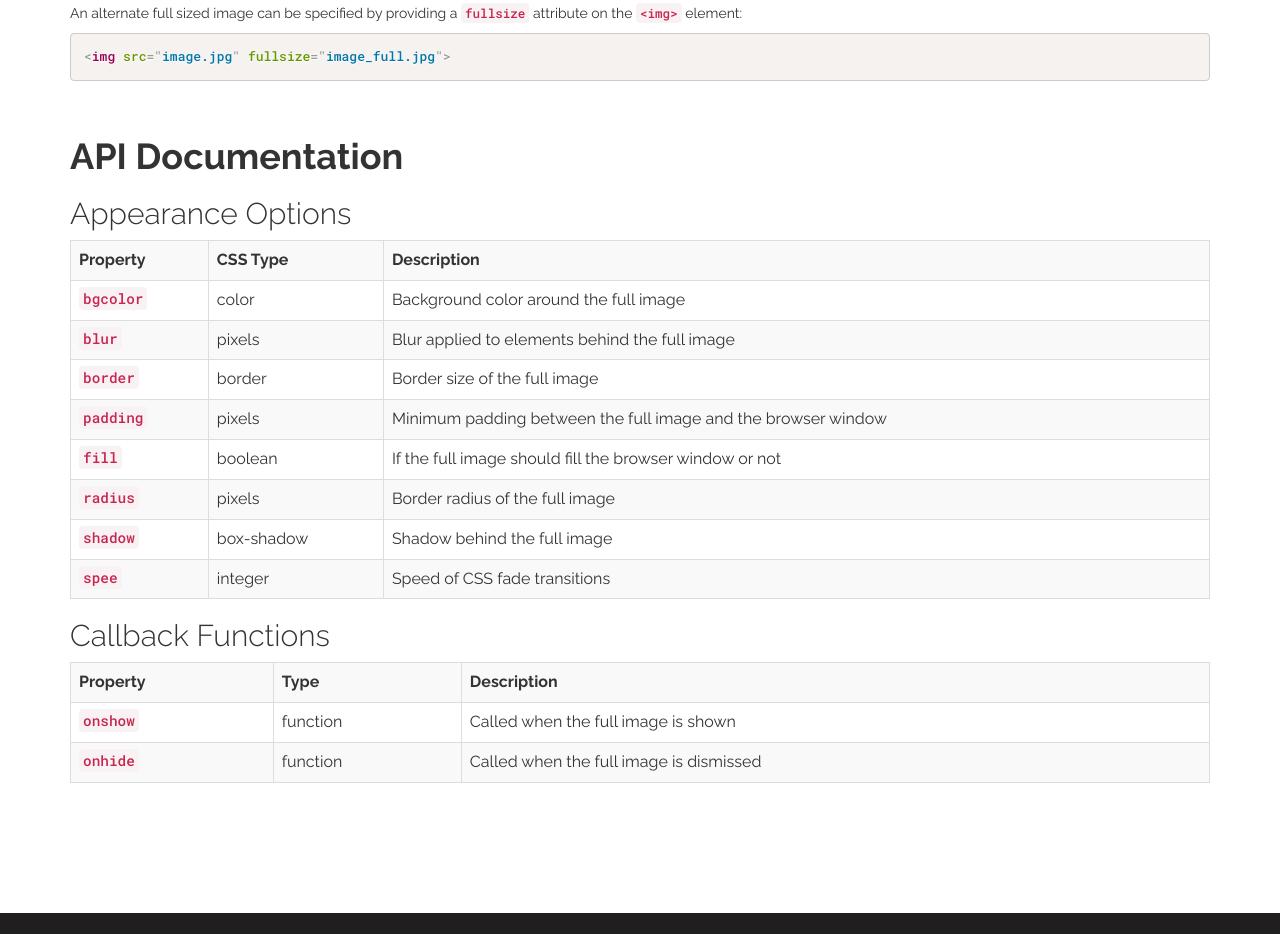
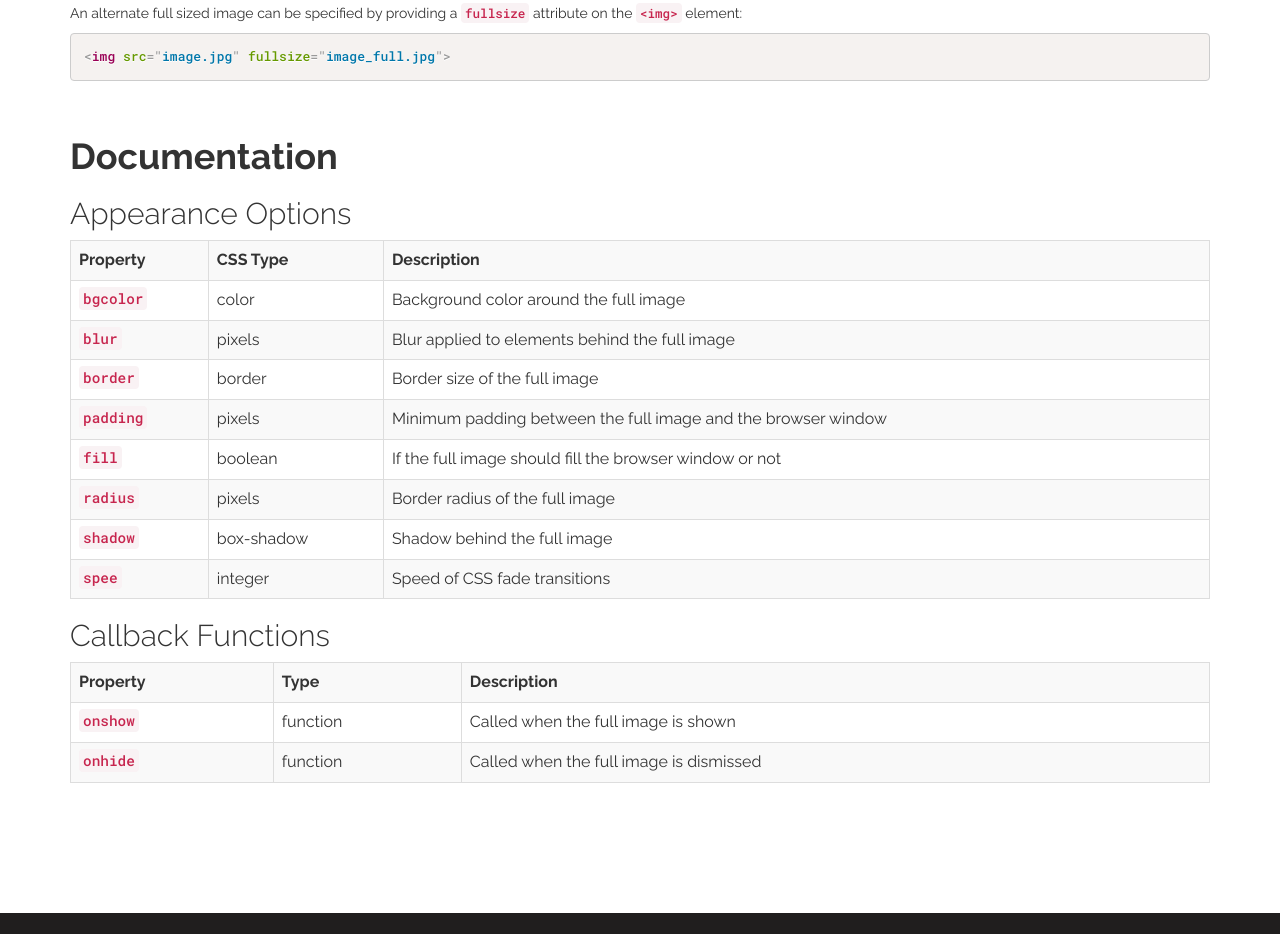
Before and after one commit to marando/zoomable.js, a website: page examples/examples.html in a window 1280 px wide. Shown: the part 2008-2942 px from the top of the page. Drawn offline with nearby package versions, Linux system fonts and the light colour scheme.

Commit message:
update examples

```diff
--- a/examples/examples.html
+++ b/examples/examples.html
@@ -228,7 +228,7 @@
       <section class="row">
         <div class="col-sm-12">
           <a name="api-documentation" class="api-documentation"></a>
-          <h1>API Documentation</h1>
+          <h1>Documentation</h1>
           <h2>Appearance Options</h2>
           <table class="table table-bordered table-striped">
             <tr>
```
